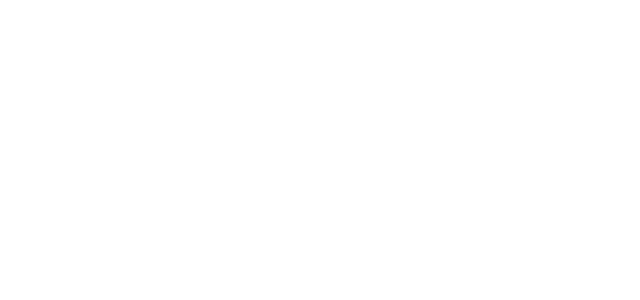
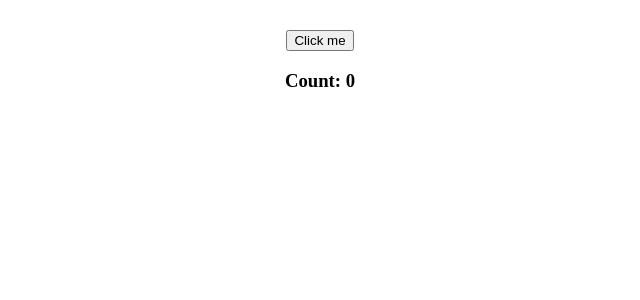
Before and after one commit to mate-academy/react_counter, a React (Create React App) app: page / in a window 1280 px wide. Shown: the top 300 px of the page, without its empty margins (320-960 px from the left). Built offline with nearby package versions, Linux system fonts and the light colour scheme; the HTML template or start-up script is replaced by a standard one.

Commit message:
Solution

```diff
--- a/src/App.css
+++ b/src/App.css
@@ -0,0 +1,4 @@
+div{
+  text-align: center;
+  margin-top: 30px;
+}
--- a/src/App.js
+++ b/src/App.js
@@ -1,10 +1,11 @@
 import React from 'react';
 import './App.css';
+import Counter from './Counter';
 
 function App() {
   return (
     <div>
-
+      <Counter />
     </div>
   );
 }
--- /dev/null
+++ b/src/Counter.js
@@ -0,0 +1,28 @@
+import React, { Component } from 'react';
+
+class Counter extends Component {
+  constructor(props) {
+    super(props);
+
+    this.state = {
+      counter: 0,
+    };
+
+    this.setCounter = this.setCounter.bind(this);
+  }
+
+  setCounter() {
+    this.setState({ counter: this.state.counter + 1 });
+  }
+
+  render() {
+    return (
+      <div className="counter">
+        <button onClick={this.setCounter}>Click me</button>
+        <h3>Count: {this.state.counter}</h3>
+      </div>
+    );
+  }
+}
+
+export default Counter;
```
Also changed, not shown: 12 other files (tests, documents, lock files or other folders).
